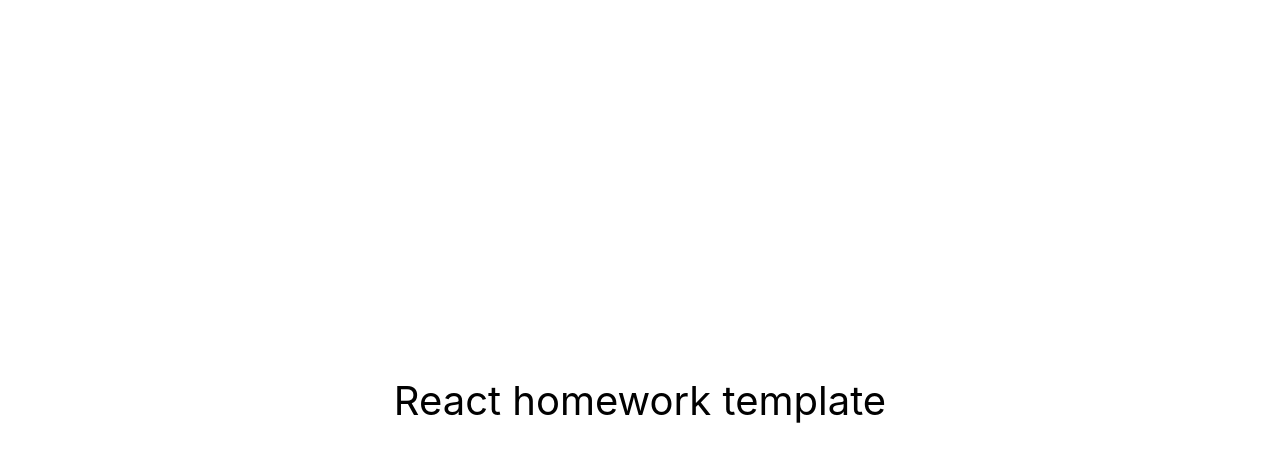
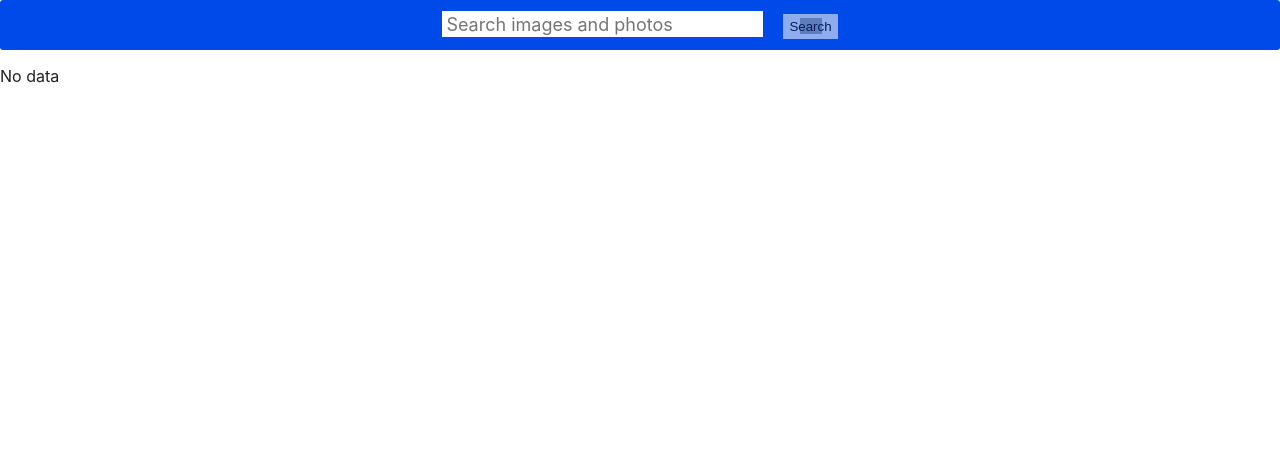
Before and after one commit to cyanidium1/goit-react-hw-03-image-finder-2023, a React (Create React App) app: page / in a window 1280 px wide. Shown: the top 462 px of the page. Built offline with nearby package versions, Linux system fonts and the light colour scheme; grey boxes are pictures that could not be loaded.

Commit message:
0.8
works but without pagination

```diff
--- a/package.json
+++ b/package.json
@@ -7,9 +7,12 @@
     "@testing-library/jest-dom": "^5.16.3",
     "@testing-library/react": "^12.1.4",
     "@testing-library/user-event": "^13.5.0",
+    "axios": "^1.4.0",
     "react": "^18.1.0",
     "react-dom": "^18.1.0",
+    "react-image-gallery": "^1.2.12",
     "react-scripts": "5.0.1",
+    "react-toastify": "^9.1.3",
     "web-vitals": "^2.1.3"
   },
   "scripts": {
--- a/src/components/App.jsx
+++ b/src/components/App.jsx
@@ -1,16 +1,81 @@
-export const App = () => {
-  return (
-    <div
-      style={{
-        height: '100vh',
-        display: 'flex',
-        justifyContent: 'center',
-        alignItems: 'center',
-        fontSize: 40,
-        color: '#010101'
-      }}
-    >
-      React homework template
-    </div>
-  );
-};
+import '../styles.css';
+import React, { Component } from 'react';
+import axios from 'axios';
+import ImageGallery from './ImageGallery/ImageGallery';
+import Searchbar from './Searchbar/Searchbar';
+import '../styles.css';
+import Button from './Button/Button';
+import Loader from './Loader/Loader';
+import Modal from './Modal/Modal';
+//alternative with gallerylibrary
+// import ImageGallery from 'react-image-gallery';
+
+const key = '27914818-5e05e7f617900cef74ea356f6';
+axios.defaults.baseURL = `https://pixabay.com/api/?q=cat&page=1&key=${key}&image_type=photo&orientation=horizontal&per_page=12`;
+
+export class App extends Component {
+  state = {
+    pictures: null,
+    searchName: '',
+    loading: false,
+    modal: false,
+    modalFull: null,
+    // perPage: 12,
+  };
+
+  setValue = searchName => {
+    this.setState({ searchName: searchName });
+  };
+
+  toggleModal = full => {
+    this.setState({ modal: true, modalFull: full });
+  };
+
+  closeModal = () => {
+    this.setState({ modal: false });
+  };
+
+  // loadMore = () => {
+  //   this.setState({ perPage: this.state + 12 });
+  // };
+
+  componentDidUpdate(prevProps, prevState) {
+    if (prevState.searchName !== this.state.searchName) {
+      // this.setState({ perPage: 12 });
+      this.setState({ loading: true });
+      // just to see if loader works!
+      setTimeout(() => {
+        axios
+          .get(
+            `https://pixabay.com/api/?q=${this.state.searchName}&page=1&key=${key}&image_type=photo&orientation=horizontal&per_page=${this.state.perPage}`
+          )
+          .then(response => {
+            if (response.data.hits.length > 0) {
+              this.setState({ pictures: response.data.hits });
+            } else {
+              this.setState({ pictures: null });
+            }
+          })
+          .catch(error => console.log('error msg:', error))
+          .finally(this.setState({ loading: false }));
+      }, 1000);
+    }
+  }
+
+  render() {
+    return (
+      <>
+        <Searchbar getName={this.setValue} />
+        <ImageGallery
+          pictures={this.state.pictures}
+          toggleModal={this.toggleModal}
+        />
+        {this.state.loading && <Loader />}
+        {this.state.pictures && <Button click={this.loadMore} />}
+        {this.state.modal && (
+          <Modal full={this.state.modalFull} closeModal={this.closeModal} />
+        )}
+      </>
+    );
+  }
+}
--- /dev/null
+++ b/src/components/Button/Button.jsx
@@ -0,0 +1,7 @@
+import React from 'react';
+
+const Button = () => {
+  return <button className="Button">Load more</button>;
+};
+
+export default Button;
--- /dev/null
+++ b/src/components/ImageGallery/ImageGallery.jsx
@@ -0,0 +1,27 @@
+import React from 'react';
+import ImageGalleryItem from 'components/ImageGalleryItem/ImageGalleryItem';
+import { Component } from 'react';
+
+export default class ImageGallery extends Component {
+  render() {
+    const { pictures, toggleModal } = this.props;
+    return (
+      <>
+        {!pictures && <p>No data</p>}
+        <ul className="ImageGallery">
+          {pictures &&
+            pictures.map(el => (
+              <ImageGalleryItem
+                className="ImageGalleryItem"
+                key={el.id}
+                source={el.webformatURL}
+                alternative={el.tags}
+                full={el.largeImageURL}
+                toggleModal={toggleModal}
+              />
+            ))}
+        </ul>
+      </>
+    );
+  }
+}
--- /dev/null
+++ b/src/components/ImageGalleryItem/ImageGalleryItem.jsx
@@ -0,0 +1,11 @@
+import React from 'react';
+
+const ImageGalleryItem = ({ source, alternative, full, toggleModal }) => {
+  return (
+    <li onClick={() => toggleModal(full)}>
+      <img className="ImageGalleryItem-image" src={source} alt={alternative} />
+    </li>
+  );
+};
+
+export default ImageGalleryItem;
--- /dev/null
+++ b/src/components/Loader/Loader.jsx
@@ -0,0 +1,7 @@
+import React from 'react';
+
+const Loader = () => {
+  return <p>Loading...</p>;
+};
+
+export default Loader;
--- /dev/null
+++ b/src/components/Modal/Modal.jsx
@@ -0,0 +1,13 @@
+import React from 'react';
+
+const Modal = ({ full, closeModal }) => {
+  return (
+    <div className="Overlay" onClick={() => closeModal()}>
+      <div className="Modal">
+        <img src={full} alt="imageeee" />
+      </div>
+    </div>
+  );
+};
+
+export default Modal;
--- /dev/null
+++ b/src/components/Searchbar/Searchbar.jsx
@@ -0,0 +1,43 @@
+import React, { Component } from 'react';
+
+class Searchbar extends Component {
+  state = {
+    searchName: '',
+  };
+  handleNameChange = event => {
+    this.setState({ searchName: event.currentTarget.value.toLowerCase() });
+  };
+  handleSubmit = event => {
+    event.preventDefault();
+
+    if (this.state.searchName.trim() === '') {
+      alert('Type smth then search');
+      return;
+    }
+    this.props.getName(this.state.searchName);
+    this.setState({ searchName: '' });
+  };
+  render() {
+    return (
+      <div className="SearchForm">
+        <form onSubmit={this.handleSubmit}>
+          <input
+            className="SearchForm-input"
+            type="text"
+            name="searchName"
+            value={this.state.searchName}
+            onChange={this.handleNameChange}
+            autoComplete="off"
+            autoFocus
+            placeholder="Search images and photos"
+          />
+          <button className="SearchForm-button" type="submit">
+            Search
+          </button>
+        </form>
+      </div>
+    );
+  }
+}
+
+export default Searchbar;
--- /dev/null
+++ b/src/styles.css
@@ -0,0 +1,203 @@
+html {
+  box-sizing: border-box;
+  width: 100vw;
+  overflow-x: hidden;
+}
+
+*,
+*::before,
+*::after {
+  box-sizing: inherit;
+}
+
+body {
+  margin: 0;
+  font-family: -apple-system, BlinkMacSystemFont, 'Segoe UI', Roboto,
+    Oxygen-Sans, Ubuntu, Cantarell, 'Helvetica Neue', sans-serif;
+  color: #212121;
+  background-color: #fff;
+  -webkit-font-smoothing: antialiased;
+  -moz-osx-font-smoothing: grayscale;
+}
+
+img {
+  display: block;
+  max-width: 100%;
+  height: auto;
+}
+
+/*
+ * Стили компонента App
+ */
+.App {
+  display: grid;
+  grid-template-columns: 1fr;
+  grid-gap: 16px;
+  padding-bottom: 24px;
+}
+
+/*
+ * Стили компонента Searchbar
+ */
+.Searchbar {
+  top: 0;
+  left: 0;
+  position: sticky;
+  z-index: 1100;
+  display: flex;
+  justify-content: center;
+  align-items: center;
+  min-height: 64px;
+  padding-right: 24px;
+  padding-left: 24px;
+  padding-top: 12px;
+  padding-bottom: 12px;
+  color: #fff;
+  background-color: #3f51b5;
+  box-shadow: 0px 2px 4px -1px rgba(0, 0, 0, 0.2),
+    0px 4px 5px 0px rgba(0, 0, 0, 0.14), 0px 1px 10px 0px rgba(0, 0, 0, 0.12);
+}
+
+/*
+ * Стили компонента SearchForm
+ */
+.SearchForm {
+  display: flex;
+  align-items: center;
+  justify-content: center;
+  background-color: #004ae9;
+  border-radius: 3px;
+  overflow: hidden;
+  height: 50px;
+}
+
+.SearchForm-button {
+  display: inline-block;
+  border: 0;
+  height: 25px;
+  background-image: url('https://image.flaticon.com/icons/svg/149/149852.svg');
+  background-size: 40%;
+  background-repeat: no-repeat;
+  background-position: center;
+  opacity: 0.6;
+  transition: opacity 250ms cubic-bezier(0.4, 0, 0.2, 1);
+  cursor: pointer;
+  outline: none;
+}
+
+.SearchForm-button:hover {
+  opacity: 1;
+}
+
+.SearchForm-button-label {
+  position: absolute;
+  padding: 0;
+  overflow: hidden;
+  clip: rect(0, 0, 0, 0);
+  white-space: nowrap;
+  clip-path: inset(50%);
+  border: 0;
+}
+
+.SearchForm-input {
+  margin-right: 20px;
+  font: inherit;
+  font-size: 20px;
+  border: none;
+  outline: none;
+  padding-left: 4px;
+  padding-right: 4px;
+}
+
+.SearchForm-input::placeholder {
+  font: inherit;
+  font-size: 18px;
+}
+
+/*
+ * Стили компонента ImageGallery
+ */
+.ImageGallery {
+  display: grid;
+  max-width: calc(100vw - 48px);
+  grid-template-columns: repeat(auto-fill, minmax(320px, 1fr));
+  grid-gap: 16px;
+  margin-top: 20px;
+  margin-bottom: 0;
+  padding: 0;
+  list-style: none;
+  margin-left: auto;
+  margin-right: auto;
+}
+
+/*
+ * Стили компонента ImageGalleryItem
+ */
+.ImageGalleryItem {
+  border-radius: 2px;
+  box-shadow: 0px 1px 3px 0px rgba(0, 0, 0, 0.2),
+    0px 1px 1px 0px rgba(0, 0, 0, 0.14), 0px 2px 1px -1px rgba(0, 0, 0, 0.12);
+}
+
+.ImageGalleryItem-image {
+  width: 100%;
+  height: 260px;
+  object-fit: cover;
+  transition: transform 250ms cubic-bezier(0.4, 0, 0.2, 1);
+}
+
+.ImageGalleryItem-image:hover {
+  transform: scale(1.03);
+  cursor: zoom-in;
+}
+
+/*
+ * Стили компонента Modal
+ */
+
+.Overlay {
+  position: fixed;
+  top: 0;
+  left: 0;
+  width: 100vw;
+  height: 100vh;
+  display: flex;
+  justify-content: center;
+  align-items: center;
+  background-color: rgba(0, 0, 0, 0.8);
+  z-index: 1200;
+}
+
+.Modal {
+  max-width: calc(100vw - 48px);
+  max-height: calc(100vh - 24px);
+}
+
+/*
+* Стили компонента Buton (Load more)
+*/
+.Button {
+  padding: 8px 16px;
+  border-radius: 2px;
+  background-color: #3f51b5;
+  transition: all 250ms cubic-bezier(0.4, 0, 0.2, 1);
+  text-align: center;
+  display: inline-block;
+  color: #fff;
+  border: 0;
+  text-decoration: none;
+  cursor: pointer;
+  font-family: inherit;
+  font-size: 18px;
+  line-height: 24px;
+  font-style: normal;
+  font-weight: 500;
+  min-width: 180px;
+  box-shadow: 0px 3px 1px -2px rgba(0, 0, 0, 0.2),
+    0px 2px 2px 0px rgba(0, 0, 0, 0.14), 0px 1px 5px 0px rgba(0, 0, 0, 0.12);
+}
+
+.Button:hover,
+.Button:focus {
+  background-color: #303f9f;
+}
```
Also changed, not shown: 1 other file (tests, documents, lock files or other folders).
